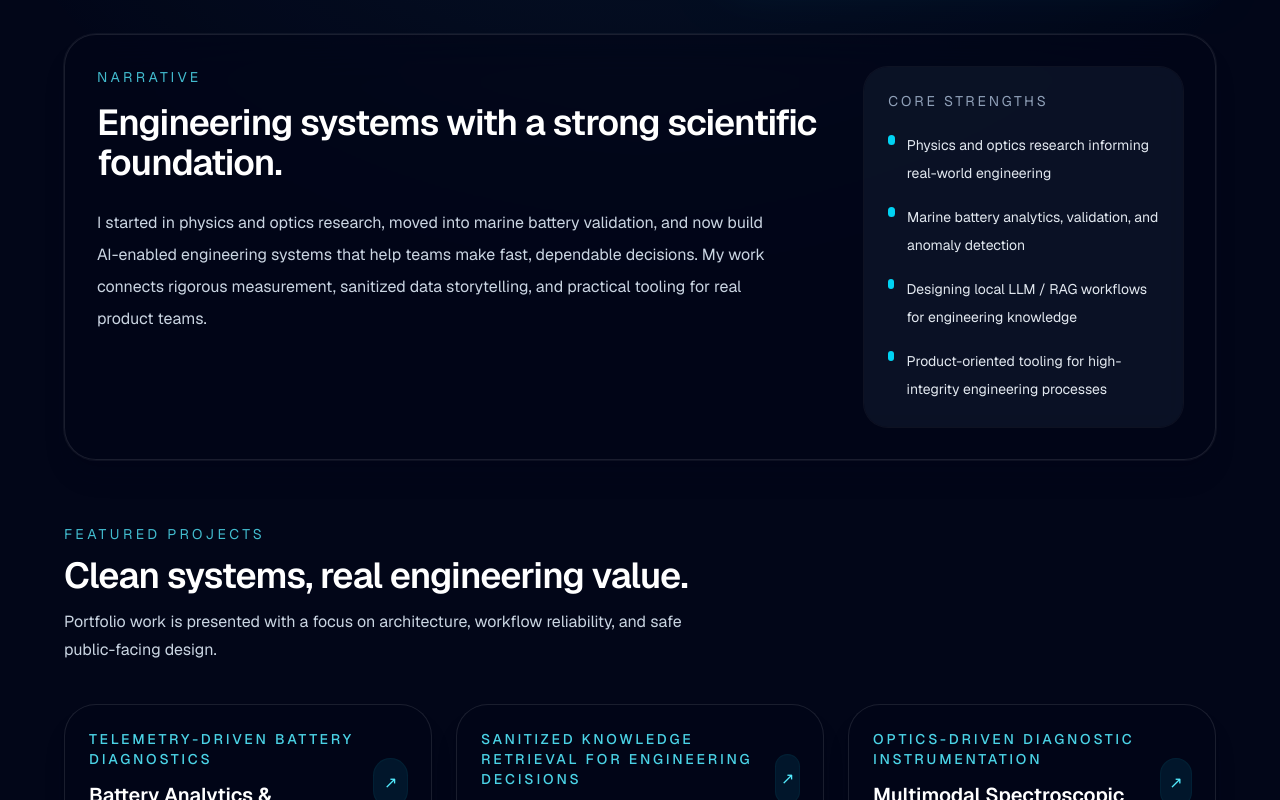
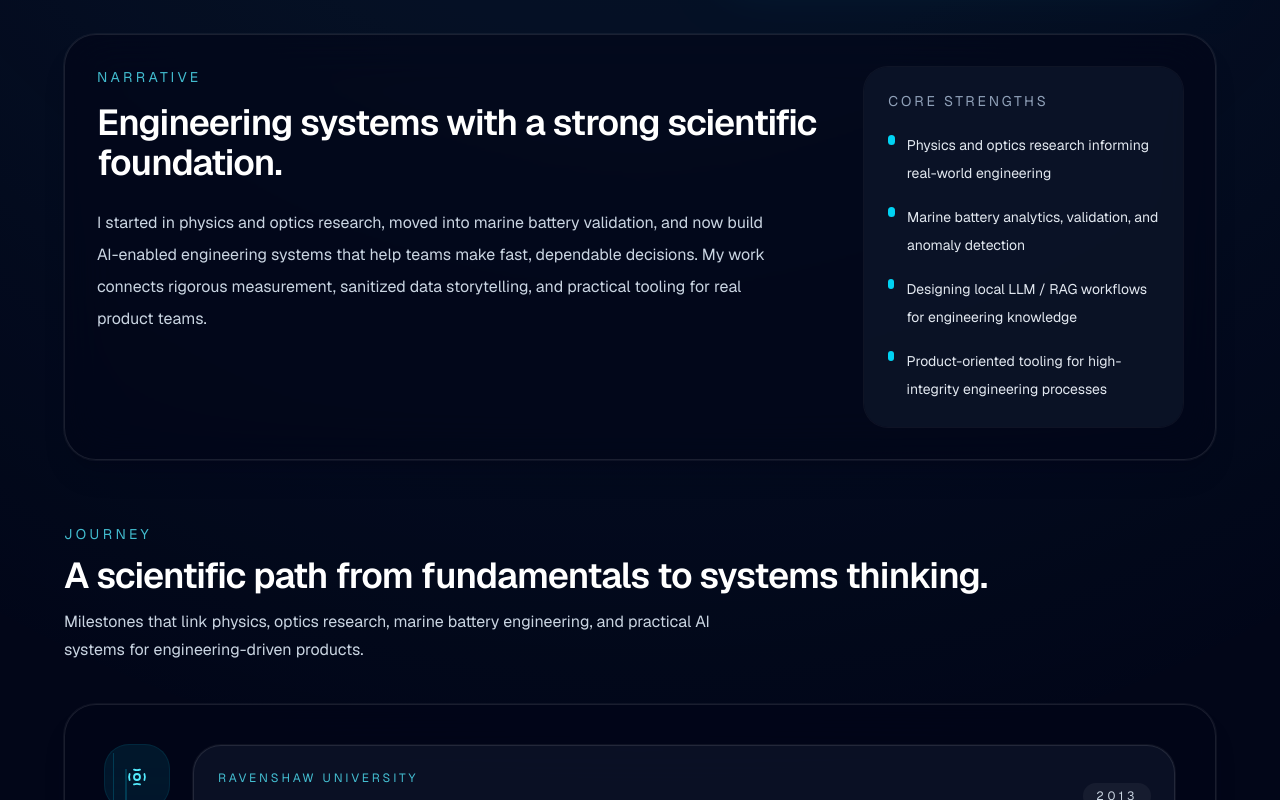
Before and after one commit to dsarangi7/dibya-portfolio, a Next.js app: page / in a window 1280 px wide. Shown: the part 514-1314 px from the top of the page. Built offline with nearby package versions, Linux system fonts and the light colour scheme.

Commit message:
Add animated career journey section

```diff
--- /dev/null
+++ b/app/components/journey-section.tsx
@@ -0,0 +1,173 @@
+"use client";
+
+import { motion } from "framer-motion";
+
+const journeyMilestones = [
+  {
+    year: "2013",
+    title: "Physics Foundation",
+    subtitle: "Ravenshaw University",
+    description:
+      "Built analytical rigor through physics coursework and lab-based problem solving, forming the foundation for research-led engineering.",
+    icon: (
+      <svg viewBox="0 0 24 24" className="h-6 w-6" fill="none" stroke="currentColor" strokeWidth="1.8" strokeLinecap="round" strokeLinejoin="round">
+        <circle cx="12" cy="12" r="3" />
+        <path d="M19.4 15a9 9 0 0 0 0-6" />
+        <path d="M4.6 9a9 9 0 0 0 0 6" />
+        <path d="M9 4.6a9 9 0 0 0 6 0" />
+        <path d="M15 19.4a9 9 0 0 0-6 0" />
+      </svg>
+    ),
+  },
+  {
+    year: "2016",
+    title: "Applied Physics",
+    subtitle: "IGIT",
+    description:
+      "Deepened applied optics knowledge and experimental research methods while solving measurement and instrumentation challenges.",
+    icon: (
+      <svg viewBox="0 0 24 24" className="h-6 w-6" fill="none" stroke="currentColor" strokeWidth="1.8" strokeLinecap="round" strokeLinejoin="round">
+        <path d="M3 21h18" />
+        <path d="M5 21V11a7 7 0 0 1 14 0v10" />
+        <path d="M8 10h8" />
+      </svg>
+    ),
+  },
+  {
+    year: "2018",
+    title: "IIT Delhi",
+    subtitle: "M.Tech in Applied Optics & Physics",
+    description:
+      "Focused on advanced optics research, precision instrumentation, and the science behind engineered measurement systems.",
+    icon: (
+      <svg viewBox="0 0 24 24" className="h-6 w-6" fill="none" stroke="currentColor" strokeWidth="1.8" strokeLinecap="round" strokeLinejoin="round">
+        <path d="M6 4h12v5H6z" />
+        <path d="M9 14h6v6H9z" />
+        <path d="M4 9h16" />
+      </svg>
+    ),
+  },
+  {
+    year: "2021",
+    title: "ICFO Barcelona",
+    subtitle: "Marie Curie FLIGHT Fellow",
+    description:
+      "Joined an international optics research environment, blending experimental precision with applied photonics workflows.",
+    icon: (
+      <svg viewBox="0 0 24 24" className="h-6 w-6" fill="none" stroke="currentColor" strokeWidth="1.8" strokeLinecap="round" strokeLinejoin="round">
+        <path d="M12 2l3 7h7l-5.5 4.5L18 21l-6-4-6 4 1.5-7.5L2 9h7l3-7z" />
+      </svg>
+    ),
+  },
+  {
+    year: "2023",
+    title: "Marine Battery R&D",
+    subtitle: "AYK Energy",
+    description:
+      "Applied physics-driven systems thinking to marine battery analytics, anomaly detection, and product reliability engineering.",
+    icon: (
+      <svg viewBox="0 0 24 24" className="h-6 w-6" fill="none" stroke="currentColor" strokeWidth="1.8" strokeLinecap="round" strokeLinejoin="round">
+        <rect x="7" y="3" width="10" height="18" rx="2" />
+        <path d="M11 7h2" />
+        <path d="M12 12l-1.5 2.5h3L12 12z" />
+      </svg>
+    ),
+  },
+  {
+    year: "2025",
+    title: "AI Engineering Systems",
+    subtitle: "Engineering-AI workflows",
+    description:
+      "Built local AI-enabled knowledge workflows and secure engineering tooling that connect data, models, and product decision-making.",
+    icon: (
+      <svg viewBox="0 0 24 24" className="h-6 w-6" fill="none" stroke="currentColor" strokeWidth="1.8" strokeLinecap="round" strokeLinejoin="round">
+        <path d="M4 7h16" />
+        <path d="M4 17h16" />
+        <path d="M7 4v4" />
+        <path d="M17 4v4" />
+        <path d="M7 20v-4" />
+        <path d="M17 20v-4" />
+      </svg>
+    ),
+  },
+  {
+    year: "2026+",
+    title: "Future Vision",
+    subtitle: "Physics + AI for engineering products",
+    description:
+      "Continuing toward intelligent systems that combine scientific rigor, reliable field data, and engineering-grade AI workflows.",
+    icon: (
+      <svg viewBox="0 0 24 24" className="h-6 w-6" fill="none" stroke="currentColor" strokeWidth="1.8" strokeLinecap="round" strokeLinejoin="round">
+        <path d="M12 2l4 7h7l-5.5 4.5L19 21l-7-4-7 4 1.5-7.5L1 9h7l4-7z" />
+      </svg>
+    ),
+  },
+];
+
+export function JourneySection() {
+  return (
+    <motion.section
+      id="journey"
+      className="px-6 pb-16 sm:px-10 lg:px-16"
+      initial={{ opacity: 0, y: 16 }}
+      whileInView={{ opacity: 1, y: 0 }}
+      viewport={{ once: true, amount: 0.2 }}
+      transition={{ duration: 0.65 }}
+    >
+      <div className="mx-auto max-w-6xl">
+        <div className="mb-10 flex flex-col gap-3">
+          <p className="text-sm uppercase tracking-[0.24em] text-cyan-300/80">Journey</p>
+          <h2 className="text-3xl font-semibold tracking-tight text-white sm:text-4xl">
+            A scientific path from fundamentals to systems thinking.
+          </h2>
+          <p className="max-w-2xl text-base leading-7 text-slate-300">
+            Milestones that link physics, optics research, marine battery engineering, and practical AI systems for engineering-driven products.
+          </p>
+        </div>
+
+        <div className="relative overflow-hidden rounded-[2rem] border border-white/10 bg-slate-950/60 p-8 shadow-xl shadow-slate-950/20 backdrop-blur-xl ring-1 ring-white/5 sm:p-10">
+          <div className="pointer-events-none absolute left-12 top-12 bottom-12 hidden w-px bg-cyan-400/20 sm:block" />
+
+          <div className="space-y-8 sm:space-y-10">
+            {journeyMilestones.map((milestone, index) => (
+              <motion.div
+                key={milestone.title}
+                initial={{ opacity: 0, y: 24 }}
+                whileInView={{ opacity: 1, y: 0 }}
+                viewport={{ once: true, amount: 0.2 }}
+                transition={{ duration: 0.55, delay: index * 0.05 }}
+                className="relative flex gap-5 sm:gap-6"
+              >
+                <div className="relative">
+                  <div className="absolute left-0 top-3 h-full w-0.5 bg-cyan-400/20 sm:top-6 sm:left-5" />
+                  <div className="relative z-10 flex h-14 w-14 items-center justify-center rounded-3xl bg-cyan-500/10 text-cyan-300 ring-1 ring-cyan-500/20 sm:h-16 sm:w-16">
+                    {milestone.icon}
+                  </div>
+                </div>
+
+                <div className="flex-1 rounded-[1.75rem] border border-white/10 bg-slate-900/70 p-5 ring-1 ring-white/5 sm:p-6">
+                  <div className="flex flex-col gap-2 sm:flex-row sm:items-center sm:justify-between">
+                    <div>
+                      <p className="text-xs uppercase tracking-[0.24em] text-cyan-300/80">
+                        {milestone.subtitle}
+                      </p>
+                      <h3 className="mt-2 text-xl font-semibold text-white">
+                        {milestone.title}
+                      </h3>
+                    </div>
+                    <span className="mt-3 inline-flex rounded-full bg-white/5 px-3 py-1 text-xs uppercase tracking-[0.3em] text-slate-300 ring-1 ring-white/5 sm:mt-0">
+                      {milestone.year}
+                    </span>
+                  </div>
+                  <p className="mt-4 text-sm leading-7 text-slate-300">
+                    {milestone.description}
+                  </p>
+                </div>
+              </motion.div>
+            ))}
+          </div>
+        </div>
+      </div>
+    </motion.section>
+  );
+}
--- a/app/page.tsx
+++ b/app/page.tsx
@@ -1,5 +1,6 @@
 import { HeroSection } from "@/app/components/hero-section";
 import { ProfileSummary } from "@/app/components/profile-summary";
+import { JourneySection } from "@/app/components/journey-section";
 import { ProjectsGrid } from "@/app/components/projects-grid";
 import { SkillsSection } from "@/app/components/skills-section";
 
@@ -17,6 +18,7 @@ export default function Home() {
         <div className="relative">
           <HeroSection />
           <ProfileSummary />
+          <JourneySection />
           <ProjectsGrid />
           <SkillsSection />
         </div>
```
Also changed, not shown: 2 other files (tests, documents, lock files or other folders).
